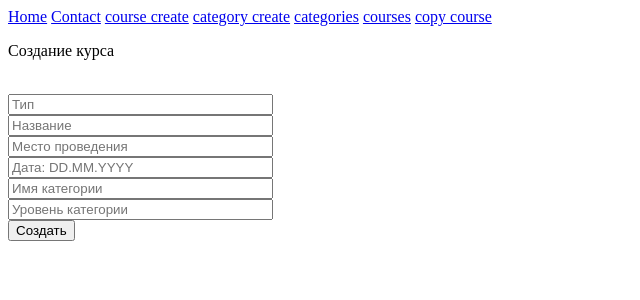
After one commit to nishadrin/web_framework, a Python web app: template webapp/templates/course-create.html in a window 1280 px wide. The commit adds this page. Shown: the top 300 px of the page, without its empty margins (0-640 px from the left). Run offline with Jinja, Linux system fonts and the light colour scheme; the template is opened without the code that fills it, so the values that code supplies are empty.

Commit message:
create html pages for courses and categories

```diff
--- /dev/null
+++ b/webapp/templates/course-create.html
@@ -0,0 +1,30 @@
+{% include 'base.html' %}
+<body>
+
+  {% if data %}
+
+    <p> {{ data.created }} <p>
+
+  {% endif %}
+
+  <p> Создание курса <p>
+
+  <form action="" method="post" name="form" enctype='application/x-www-form-urlencoded'>
+    <br>
+    <input size="30" name="type" type="text" placeholder="Тип"/>
+    <br>
+    <input size="30" name="name" type="text" placeholder="Название"/>
+    <br>
+    <input size="30" name="location" type="text" placeholder="Место проведения"/>
+    <br>
+    <input size="30" name="eventtime" type="text" placeholder="Дата: DD.MM.YYYY"/>
+    <br>
+    <input size="30" name="category_name" type="text" placeholder="Имя категории"/>
+    <br>
+    <input size="30" name="category_level" type="text" placeholder="Уровень категории"/>
+    <br>
+    <input type="submit" value="Создать" />
+  </form>
+
+</body>
+</html>
--- a/webapp/templates/nav.html
+++ b/webapp/templates/nav.html
@@ -1,4 +1,9 @@
 <nav>
     <a href="/">Home</a>
     <a href="/contact">Contact</a>
+    <a href="/course-create">course create</a>
+    <a href="/category-create">category create</a>
+    <a href="/category-list">categories</a>
+    <a href="/course-list">courses</a>
+    <a href="/copy-course">copy course</a>
 </nav>
```
Also changed, not shown: webapp/templates/category-create.html (added, +20 -0 lines), webapp/templates/category-list.html (added, +11 -0 lines), webapp/templates/copy-course.html (added, +14 -0 lines), webapp/templates/course-list.html (added, +11 -0 lines).
